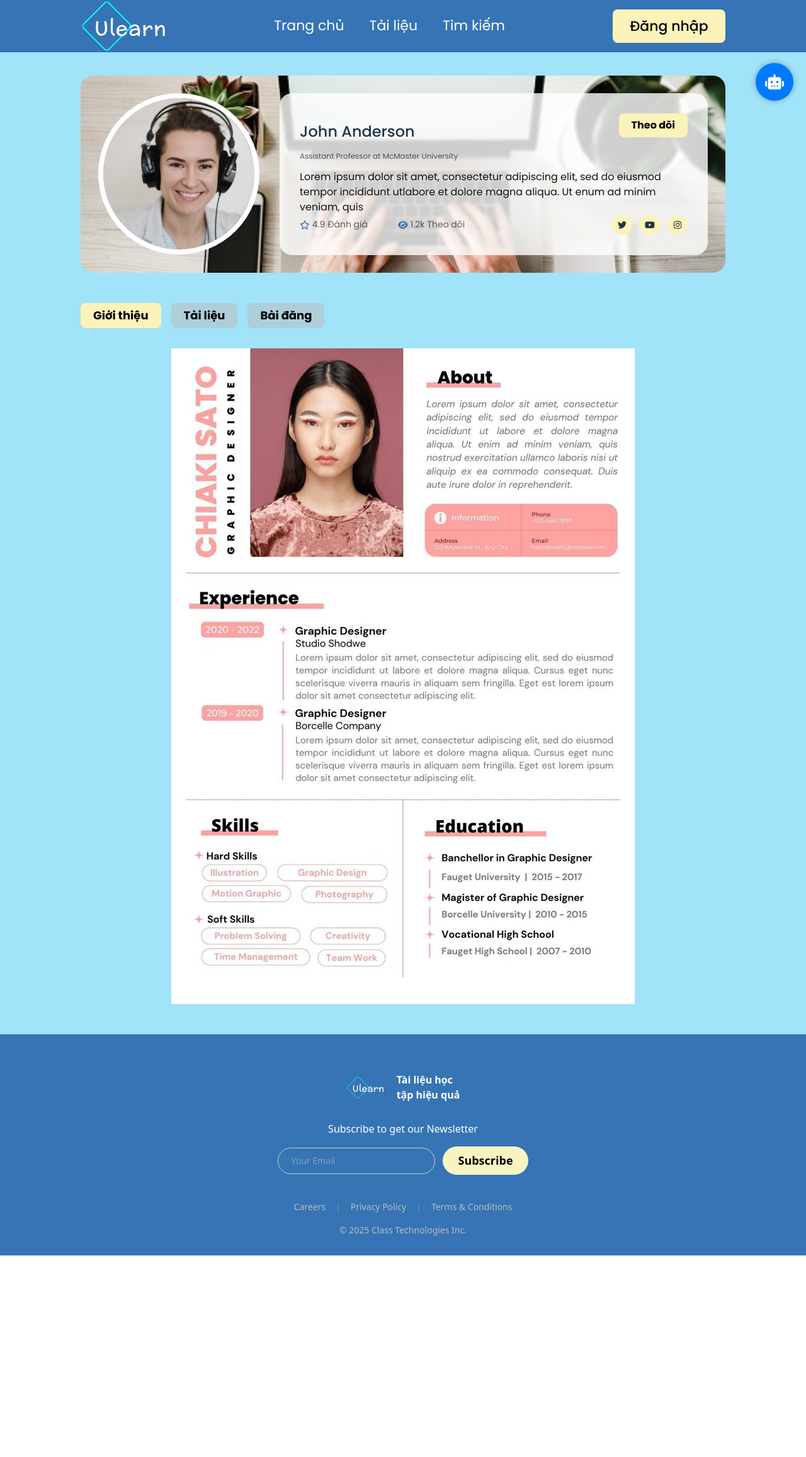
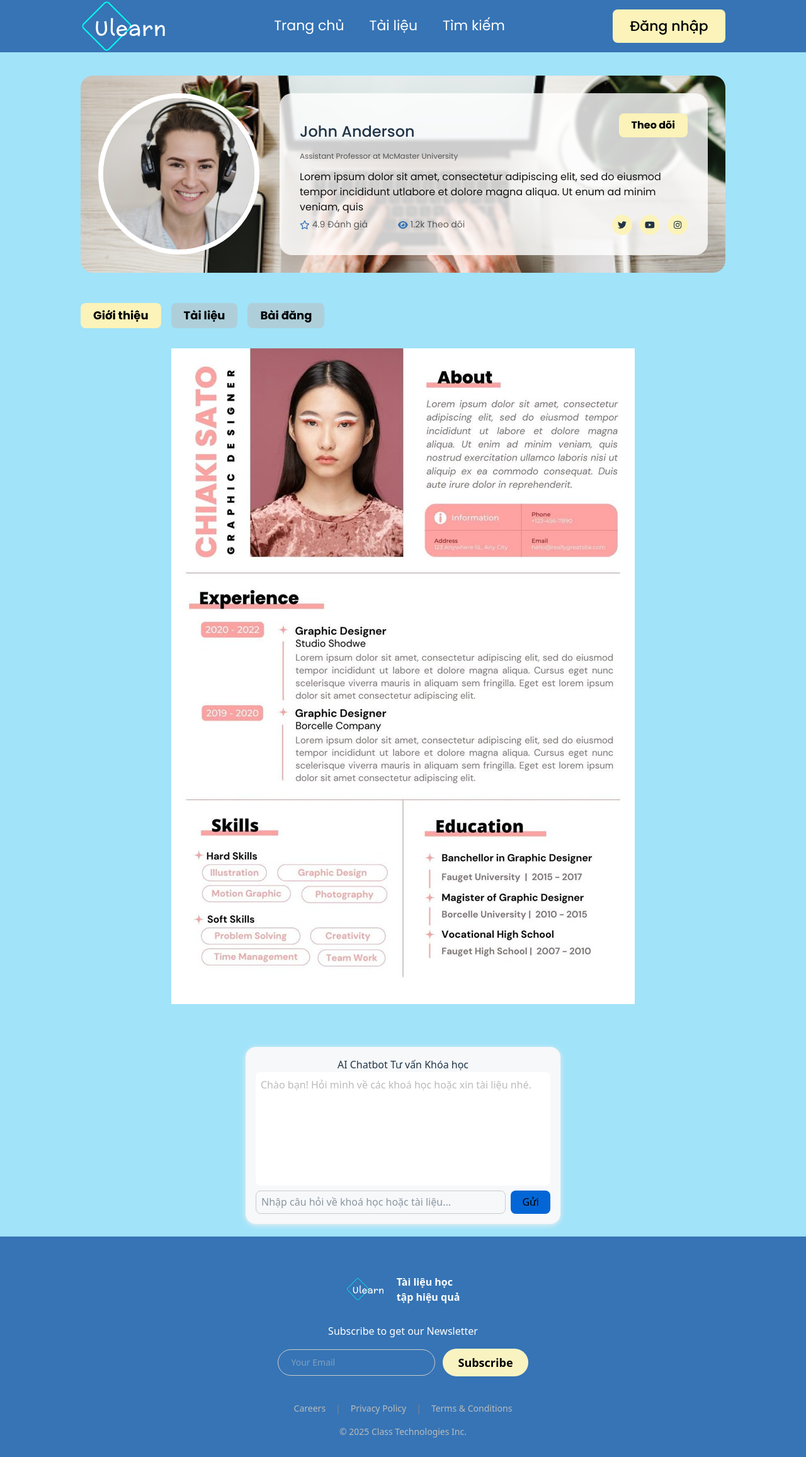
Before and after one commit to Wuyy1601/EduWeb, a React (Vite) app: page /profile in a window 1280 px wide. Shown: the whole page at 63% size. Before the commit the page ends 1993 px from the top, so only its background shows below. Built offline with nearby package versions, Linux system fonts and the light colour scheme; a web font is replaced by a local one.

Commit message:
30/5/2025

```diff
--- /dev/null
+++ b/src/components/ChatBot/ChatBot.jsx
@@ -0,0 +1,111 @@
+import { useState } from 'react';
+
+export default function ChatBot() {
+    const [msg, setMsg] = useState('');
+    const [history, setHistory] = useState([]);
+    const [loading, setLoading] = useState(false);
+
+    const sendMsg = async () => {
+        if (!msg.trim()) return;
+        setLoading(true);
+        setHistory((h) => [...h, { from: 'user', text: msg }]);
+        const userMsg = msg;
+        setMsg('');
+        try {
+            const res = await fetch('http://localhost:8000/chat', {
+                method: 'POST',
+                headers: { 'Content-Type': 'application/json' },
+                body: JSON.stringify({ message: userMsg }),
+            });
+            const data = await res.json();
+            setHistory((h) => [...h, { from: 'bot', text: data.reply }]);
+        } catch (err) {
+            setHistory((h) => [...h, { from: 'bot', text: 'Lỗi kết nối server!' }]);
+        }
+        setLoading(false);
+    };
+
+    const handleKeyDown = (e) => {
+        if (e.key === 'Enter') sendMsg();
+    };
+
+    // Hàm tự động phát hiện và render link tải file docx
+    function renderMessage(text) {
+        // Regex tìm đường dẫn file .docx trong câu trả lời
+        const match = text.match(/\/[^\s]+\.docx/);
+        if (match) {
+            return (
+                <span>
+                    {text.split(match[0])[0]}
+                    <a href={match[0]} target="_blank" rel="noopener noreferrer" style={{ color: '#0a6ebd' }}>
+                        {match[0]}
+                    </a>
+                    {text.split(match[0])[1]}
+                </span>
+            );
+        }
+        return text;
+    }
+
+    return (
+        <div
+            style={{
+                maxWidth: 500,
+                margin: '20px auto',
+                padding: 16,
+                borderRadius: 16,
+                background: '#f6f8fa',
+                boxShadow: '0 2px 8px #eee',
+            }}
+        >
+            <h2 style={{ textAlign: 'center' }}>AI Chatbot Tư vấn Khóa học</h2>
+            <div
+                style={{
+                    minHeight: 180,
+                    maxHeight: 320,
+                    overflowY: 'auto',
+                    marginBottom: 8,
+                    padding: 8,
+                    background: '#fff',
+                    borderRadius: 8,
+                }}
+            >
+                {history.length === 0 && (
+                    <div style={{ color: '#bbb' }}>Chào bạn! Hỏi mình về các khoá học hoặc xin tài liệu nhé.</div>
+                )}
+                {history.map((item, i) => (
+                    <div key={i} style={{ textAlign: item.from === 'user' ? 'right' : 'left', margin: '8px 0' }}>
+                        <span style={{ fontWeight: 'bold', color: item.from === 'user' ? '#0366d6' : '#e36209' }}>
+                            {item.from === 'user' ? 'Bạn' : 'Bot'}
+                        </span>
+                        : {renderMessage(item.text)}
+                    </div>
+                ))}
+                {loading && <div>Đang trả lời...</div>}
+            </div>
+            <div style={{ display: 'flex', gap: 8 }}>
+                <input
+                    value={msg}
+                    onChange={(e) => setMsg(e.target.value)}
+                    onKeyDown={handleKeyDown}
+                    placeholder="Nhập câu hỏi về khoá học hoặc tài liệu..."
+                    style={{ flex: 1, padding: 8, borderRadius: 8, border: '1px solid #ccc' }}
+                    disabled={loading}
+                />
+                <button
+                    onClick={sendMsg}
+                    style={{
+                        padding: '8px 18px',
+                        borderRadius: 8,
+                        background: '#0366d6',
+                        color: '#fff',
+                        border: 'none',
+                    }}
+                    disabled={loading}
+                >
+                    Gửi
+                </button>
+            </div>
+        </div>
+    );
+}
--- a/src/components/ChatGPT/ChatGPT.jsx
+++ /dev/null
@@ -1,152 +0,0 @@
-import { useState, useRef, useEffect } from 'react';
-import { FontAwesomeIcon } from '@fortawesome/react-fontawesome';
-import { faRobot } from '@fortawesome/free-solid-svg-icons';
-
-function ChatGPT() {
-    const [input, setInput] = useState('');
-    const [response, setResponse] = useState('');
-    const [loading, setLoading] = useState(false);
-    const [isOpen, setIsOpen] = useState(false);
-    const [position, setPosition] = useState({ top: 100 });
-
-    const bubbleRef = useRef(null);
-    const offset = useRef({ x: 0, y: 0 });
-    const dragging = useRef(false);
-
-    // Kéo thả
-    useEffect(() => {
-        const handleMouseMove = (e) => {
-            if (!dragging.current) return;
-            setPosition({
-                top: e.clientY - offset.current.y,
-                left: e.clientX - offset.current.x,
-            });
-        };
-
-        const handleMouseUp = () => {
-            dragging.current = false;
-        };
-
-        window.addEventListener('mousemove', handleMouseMove);
-        window.addEventListener('mouseup', handleMouseUp);
-        return () => {
-            window.removeEventListener('mousemove', handleMouseMove);
-            window.removeEventListener('mouseup', handleMouseUp);
-        };
-    }, []);
-
-    const startDrag = (e) => {
-        dragging.current = true;
-        offset.current = {
-            x: e.clientX - position.left,
-            y: e.clientY - position.top,
-        };
-    };
-
-    const handleSend = async () => {
-        if (!input.trim()) return;
-        setLoading(true);
-        try {
-            const res = await fetch('https://api.openai.com/v1/chat/completions', {
-                method: 'POST',
-                headers: {
-                    Authorization: `Bearer ${import.meta.env.VITE_OPENAI_API_KEY}`,
-                    'Content-Type': 'application/json',
-                },
-                body: JSON.stringify({
-                    model: 'gpt-4o-mini',
-                    messages: [{ role: 'user', content: input }],
-                }),
-            });
-            const data = await res.json();
-            console.log('🧪 Phản hồi từ API:', data);
-            setResponse(data.choices?.[0]?.message?.content || 'Không có phản hồi');
-        } catch (err) {
-            setResponse('⚠️ Đã xảy ra lỗi');
-            console.error(err);
-        } finally {
-            setLoading(false);
-        }
-    };
-
-    return (
-        <>
-            {/* Bóng chat thu nhỏ */}
-            {!isOpen && (
-                <div
-                    ref={bubbleRef}
-                    onMouseDown={startDrag}
-                    onClick={() => setIsOpen(true)}
-                    style={{
-                        position: 'fixed',
-                        top: position.top,
-                        right: 20, // giữ sát phải
-                        width: 60,
-                        height: 60,
-                        borderRadius: '50%',
-                        backgroundColor: '#007bff',
-                        display: 'flex',
-                        justifyContent: 'center',
-                        alignItems: 'center',
-                        color: 'white',
-                        fontSize: 24,
-                        cursor: 'grab',
-                        zIndex: 1000,
-                        boxShadow: '0 0 10px rgba(0,0,0,0.3)',
-                    }}
-                >
-                    <FontAwesomeIcon icon={faRobot} />
-                </div>
-            )}
-
-            {/* Khung chat mở rộng */}
-            {isOpen && (
-                <div
-                    style={{
-                        position: 'fixed',
-                        top: position.top,
-                        right: 20, // vẫn sát phải
-                        width: 300,
-                        height: 400,
-                        background: '#f1f1f1',
-                        padding: 20,
-                        borderRadius: 10,
-                        boxShadow: '0 0 20px rgba(0,0,0,0.2)',
-                        zIndex: 1001,
-                    }}
-                >
-                    <button
-                        onClick={() => setIsOpen(false)}
-                        style={{
-                            position: 'absolute',
-                            top: 5,
-                            right: 5,
-                            background: 'transparent',
-                            border: 'none',
-                            fontSize: 18,
-                            cursor: 'pointer',
-                        }}
-                    >
-                        ❌
-                    </button>
-                    <h3>Hỏi đáp vấn đề học tập</h3>
-                    <textarea
-                        value={input}
-                        onChange={(e) => setInput(e.target.value)}
-                        rows={3}
-                        placeholder="Hỏi về học tập, tài liệu, hoặc bất kỳ điều gì khác..."
-                        style={{ width: '100%', marginBottom: 10 }}
-                    />
-                    <button onClick={handleSend} disabled={loading}>
-                        {loading ? 'Đang xử lý...' : 'Gửi'}
-                    </button>
-                    <div style={{ marginTop: 15, whiteSpace: 'pre-wrap', height: 200, overflowY: 'auto' }}>
-                        <strong>Trợ lý AI</strong> {response}
-                    </div>
-                </div>
-            )}
-        </>
-    );
-}
-
-export default ChatGPT;
--- a/src/components/HomePage/HomePage.jsx
+++ b/src/components/HomePage/HomePage.jsx
@@ -4,7 +4,7 @@ import MyFooter from '@components/Footer/Footer';
 import MyHeader from '@components/Header/Header';
 import MainLayout from '@components/Layout/Layout';
 import RecommendedDocuments from '@components/Recommend/Recommend';
-import ChatGPT from '@components/ChatGPT/ChatGPT';
+import ChatBot from '@components/ChatBot/ChatBot';
 
 function HomePage() {
     return (
@@ -18,7 +18,7 @@ function HomePage() {
 
                 <RecommendedDocuments />
 
-                <ChatGPT />
+                <ChatBot />
 
                 <MyFooter />
             </MainLayout>
--- a/src/pages/Document/Document.jsx
+++ b/src/pages/Document/Document.jsx
@@ -6,7 +6,7 @@ import Banner from '@pages/Document/components/Banner';
 import Categories from '@pages/Document/components/Categories';
 import Courses from '@pages/Document/components/Courses';
 import UpDocument from '@pages/Document/components/UpDocument';
-import ChatGPT from '@components/ChatGPT/ChatGPT';
+import ChatBot from '@components/ChatBot/ChatBot';
 
 function Document() {
     return (
@@ -17,7 +17,7 @@ function Document() {
             <Courses title="Gợi ý cho bạn" />
             <Courses title="Tài liệu của bạn" />
             <UpDocument />
-            <ChatGPT />
+            <ChatBot />
             <MyFooter />
         </MainLayout>
     );
--- a/src/pages/FullViewDocument/FullViewDocument.jsx
+++ b/src/pages/FullViewDocument/FullViewDocument.jsx
@@ -4,7 +4,7 @@ import MyHeader from '@components/Header/Header';
 import MainLayout from '@components/Layout/Layout';
 import MyFooter from '@components/Footer/Footer';
 import Courses from './Course';
-import ChatGPT from '@components/ChatGPT/ChatGPT';
+import ChatBot from '@components/ChatBot/ChatBot';
 
 function FullViewDocument() {
     const [activeLesson, setActiveLesson] = useState(0);
@@ -103,7 +103,7 @@ function FullViewDocument() {
                     </div>
                 </main>
             </div>
-            <ChatGPT />
+            <ChatBot />
             <MyFooter />
         </MainLayout>
     );
--- a/src/pages/Profile/Profile.jsx
+++ b/src/pages/Profile/Profile.jsx
@@ -17,6 +17,7 @@ import classNames from 'classnames/bind';
 import styles from './styles.module.scss';
 import Posts from './contents/Posts';
 import Documents from './contents/Documents';
+import ChatBot from '@components/ChatBot/ChatBot';
 
 const cx = classNames.bind(styles);
 
@@ -81,7 +82,7 @@ function Profile() {
 
                 <ProfileContent activeTab={activeTab} />
             </div>
-            <ChatGPT />
+            <ChatBot />
             <MyFooter />
         </MainLayout>
     );
--- a/src/pages/ReviewDocument/ReviewDocument.jsx
+++ b/src/pages/ReviewDocument/ReviewDocument.jsx
@@ -8,7 +8,6 @@ import FeaturedCard from './FeaturedCard';
 import MyFooter from '@components/Footer/Footer';
 import MyHeader from '@components/Header/Header';
 import MainLayout from '@components/Layout/Layout';
-import ChatGPT from '@components/ChatGPT/ChatGPT';
 
 import courseImage from '@images/course.png';
 import slide from '@images/slide.png';
@@ -30,6 +29,7 @@ import {
     faWhatsapp,
     faThreads,
 } from '@fortawesome/free-brands-svg-icons';
+import ChatBot from '@components/ChatBot/ChatBot';
 
 function ReviewDocument() {
     const { id } = useParams();
@@ -201,7 +201,7 @@ function ReviewDocument() {
                     <FeaturedCard key={card.id} {...card} />
                 ))}
             </div>
-            <ChatGPT />
+            <ChatBot />
             <MyFooter />
         </MainLayout>
     );
--- a/src/pages/Search/Search.jsx
+++ b/src/pages/Search/Search.jsx
@@ -5,9 +5,9 @@ import SearchBar from './components/SearchBar';
 import Result from './components/Result';
 import Highlight from './components/Highlight';
 import Recommend from './components/Recommend';
-import ChatGPT from '@components/ChatGPT/ChatGPT';
 
 import img from '@images/search-highlight.png';
+import ChatBot from '@components/ChatBot/ChatBot';
 const searchResults = [
     { id: 1, title: 'Course 1', description: 'Description for Course 1' },
     { id: 2, title: 'Course 2', description: 'Description for Course 2' },
@@ -27,7 +27,7 @@ function Search() {
             <Result courses={searchResults} />
             <Highlight img={img} />
             <Recommend title={'Gợi ý cho bạn'} />
-            <ChatGPT />
+            <ChatBot />
             <MyFooter />
         </MainLayout>
     );
```
Also changed, not shown: src/components/ChatGPT/styles.module.scss (deleted).
